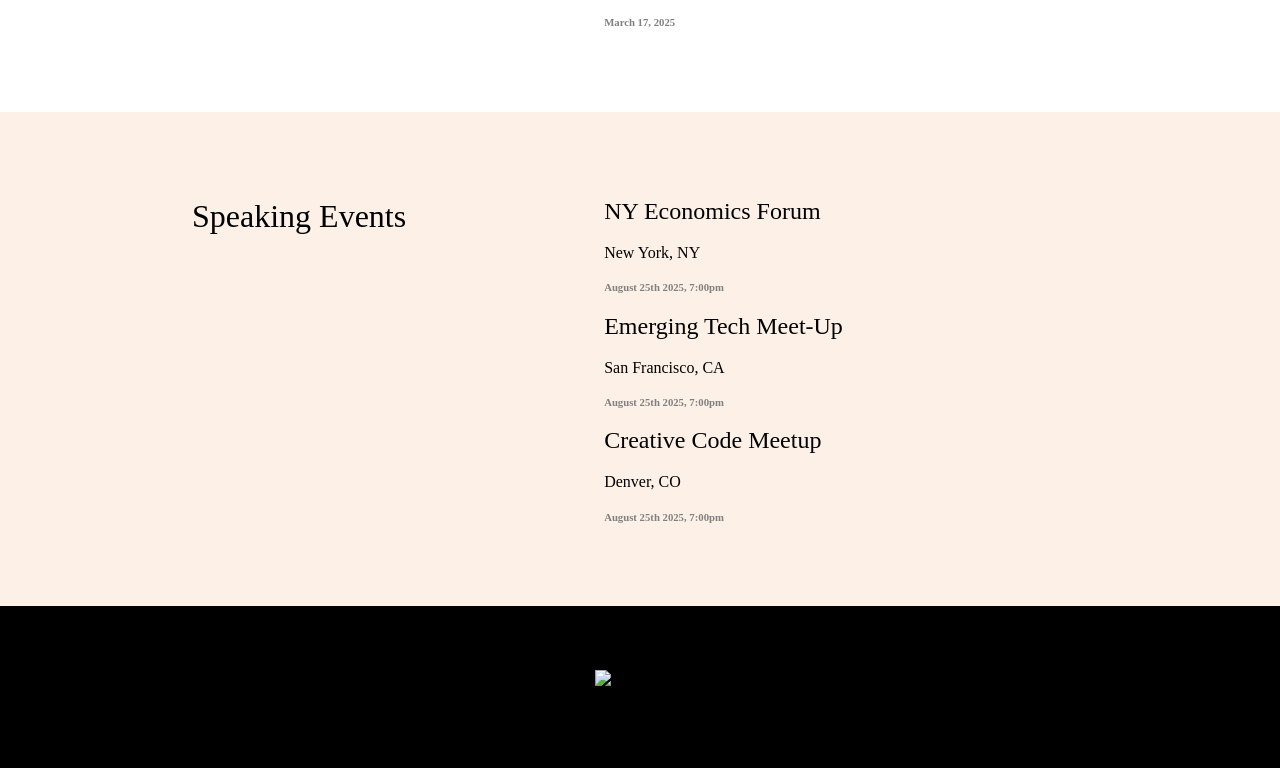
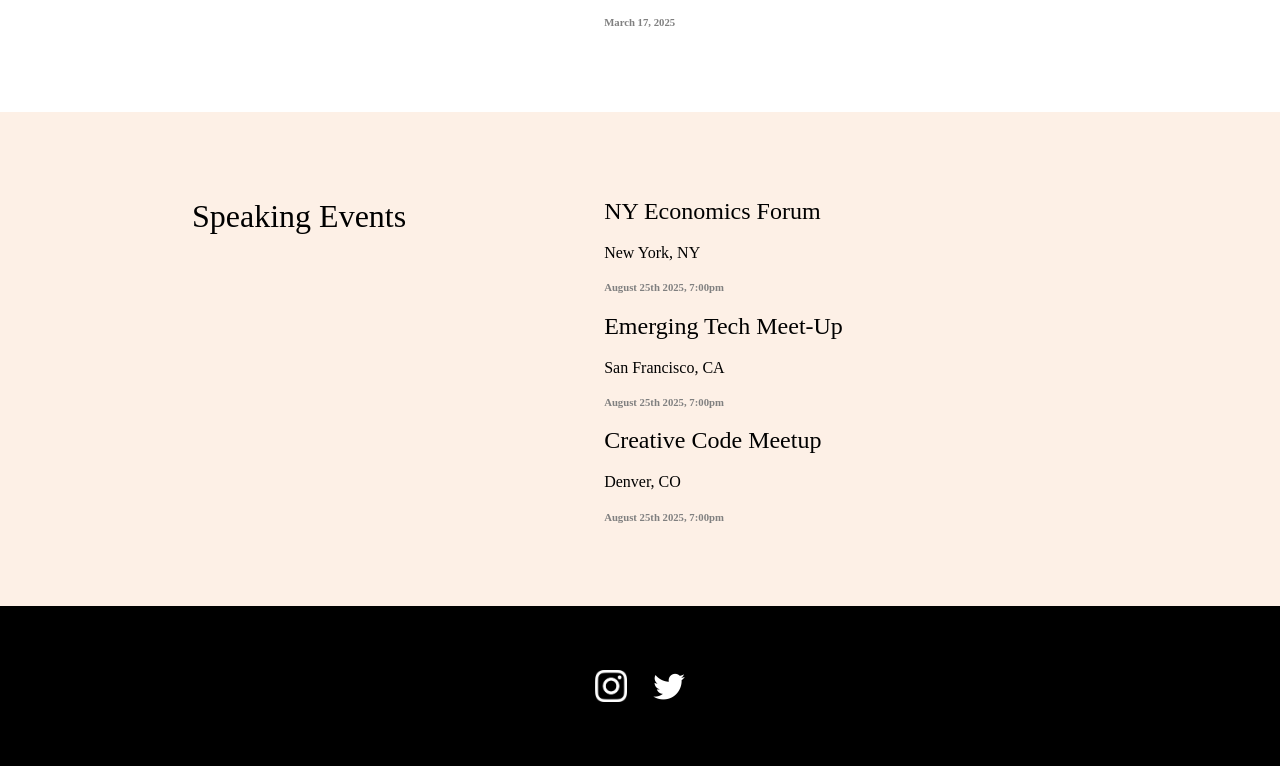
Before and after one commit to aleksandrekas/Hazel-CV, a plain HTML site: page index.html in a window 1280 px wide. Shown: the part 1638-2406 px from the top of the page. Drawn offline with Linux system fonts and the light colour scheme; the site is published under a folder, as on GitHub Pages, so addresses that start at the root find nothing; a web font is replaced by a local one.

Commit message:
Update index.html

```diff
--- a/index.html
+++ b/index.html
@@ -76,8 +76,8 @@
         </div>
     </section>
     <footer>
-        <img src="/images/instagram.png" alt="instagram">
-        <img src="/images/twitter.png" alt="">
+        <img src="./images/instagram.png" alt="instagram">
+        <img src="./images/twitter.png" alt="">
     </footer>
 
 </body>
```
